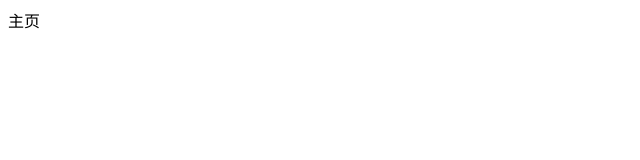
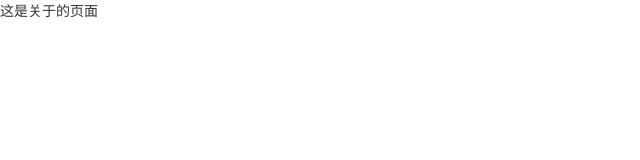
Before and after one commit to XiyvEbsty/demofront, a Vue app: page /about in a window 1280 px wide. Shown: the top 160 px of the page, without its empty margins (0-640 px from the left). Built offline with nearby package versions, Linux system fonts and the light colour scheme.

Commit message:
增加404页面

```diff
--- a/index.html
+++ b/index.html
@@ -4,7 +4,7 @@
     <meta charset="UTF-8">
     <link rel="icon" href="/favicon.ico">
     <meta name="viewport" content="width=device-width, initial-scale=1.0">
-    <title>Vite App</title>
+    <title>基于知识图谱的职位推荐系统</title>
   </head>
   <body>
     <div id="app"></div>
--- a/package.json
+++ b/package.json
@@ -9,6 +9,7 @@
     "preview": "vite preview"
   },
   "dependencies": {
+    "element-plus": "^2.9.10",
     "vue": "^3.5.13",
     "vue-router": "^4.5.0"
   },
--- a/src/App.vue
+++ b/src/App.vue
@@ -1,7 +1,4 @@
-
 
 <template>
-
-
   <RouterView />
 </template>
--- /dev/null
+++ b/src/assets/css/global.css
@@ -0,0 +1,14 @@
+* {
+    box-sizing: border-box;
+}
+
+body {
+    margin: 0;
+    padding: 0;
+    color: #333;
+    font-size: 14px;
+}
+
+a {
+    text-decoration: none;
+}
--- a/src/main.js
+++ b/src/main.js
@@ -1,8 +1,7 @@
-
-
 import { createApp } from 'vue'
 import App from './App.vue'
 import router from './router'
+import './assets/css/global.css'
 
 const app = createApp(App)
 
--- a/src/router/index.js
+++ b/src/router/index.js
@@ -4,14 +4,10 @@ import { createRouter, createWebHistory } from 'vue-router'
 const router = createRouter({
   history: createWebHistory(import.meta.env.BASE_URL),
   routes: [
-    {
-      path: '/',
-      name: 'home',
-      component: import('../views/Home.vue'),
-    },
-    {
-      path: '/about', name: 'about', component: () => import('../views/Home.vue'),
-    },
+    {path: '/', component: import('../views/Home.vue'),},
+    {path: '/about', component: import('../views/About.vue'),},
+    {path: '/notFound', component: import('../views/404.vue'),},
+    {path: '/:pathMatch(.*)', redirect: '/notFound'},
   ],
 })
 
--- /dev/null
+++ b/src/views/404.vue
@@ -0,0 +1,8 @@
+<template>
+  <div style="height: 100vh; display: flex; align-items: center; justify-content: center">
+    <div style="width: 50%">
+      <img style="width: 100%" src="@/assets/imgs/404.jpg" alt="">
+      <div style="text-align: center; padding: 20px 0; font-size: 20px;"><a style="color: #3741fb" href="/">返回主页</a></div>
+    </div>
+  </div>
+</template>
--- /dev/null
+++ b/src/views/About.vue
@@ -0,0 +1,6 @@
+
+<template>
+<div>
+  这是关于的页面
+</div>
+</template>
```
Also changed, not shown: src/assets/imgs/404.jpg (added), 1 other file (tests, documents, lock files or other folders).
